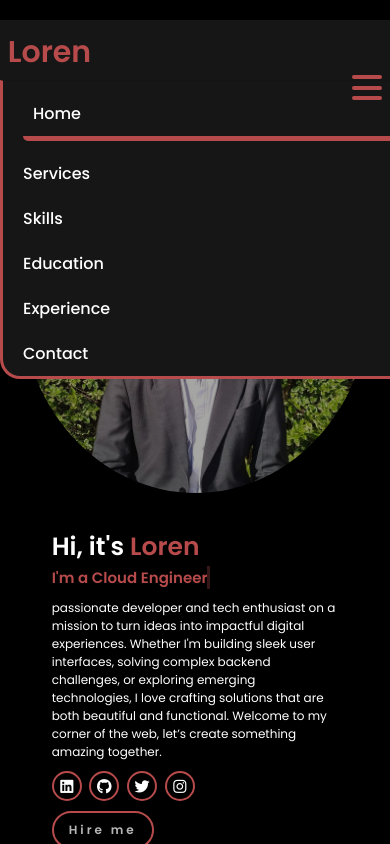
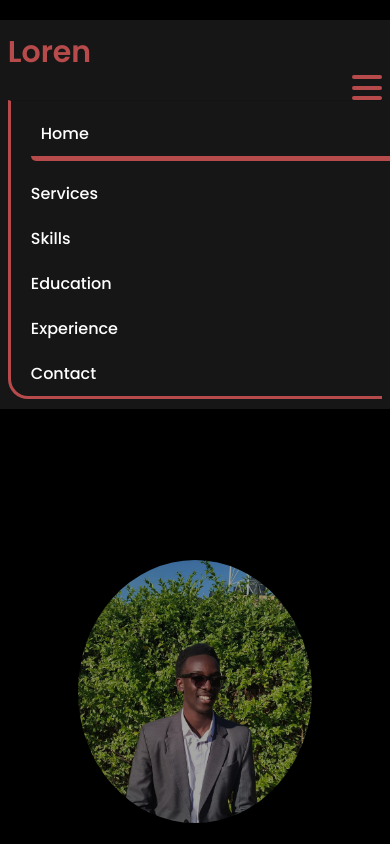
Before and after one commit to Biden254/Loren-portfolio, a plain HTML site: page index.html in a window 390 px wide. Both pictures are taken after a click on the element 367 px from the left and 87 px from the top of the page. Shown: the top 844 px of the page. Drawn offline with Linux system fonts and the light colour scheme.

Commit message:
Modified the media query

```diff
--- a/style.css
+++ b/style.css
@@ -621,41 +621,7 @@ span{
     color: white;
 }
 
-/* Tablet screens (max-width: 995px) */
-@media (max-width: 995px) {
-    header {
-        padding: 1rem 3%;
-    }
-    .home {
-        flex-direction: column;
-        gap: 3rem;
-        height: auto;
-        padding: 3rem 3%;
-    }
-    .home-img img {
-        width: 60vw;
-        margin-top: 2rem;
-    }
-    .home-content h1 {
-        font-size: 4rem;
-    }
-    .home-content h3 {
-        font-size: 2.5rem;
-    }
-    section {
-        padding: 3rem 3%;
-    }
-    .services-container,
-    .skills-container {
-        flex-direction: column;
-        align-items: center;
-    }
-    .service,
-    .skill {
-        width: 80%;
-    }
-}
-
+/* Hamburger base style */
 .hamburger {
     display: none;
     flex-direction: column;
@@ -675,12 +641,16 @@ span{
     transition: 0.3s;
 }
 
-/* Phone screens (max-width: 600px) */
-@media (max-width: 600px) {
+/* Hamburger and mobile nav for phones and tablets */
+@media (max-width: 995px) {
     header {
+        position: static;
+        width: 100%;
         flex-direction: column;
         align-items: flex-start;
         padding: 1rem 2%;
+        z-index: 1000;
+
     }
     .hamburger {
         display: flex;
@@ -690,9 +660,9 @@ span{
         flex-direction: column;
         width: 100%;
         background: #161616;
-        position: absolute;
-        top: 60px;
-        left: 0;
+        position: static;
+        top: unset;
+        left: unset;
         z-index: 1000;
     }
     nav.active {
@@ -708,6 +678,7 @@ span{
     }
     .home-img img {
         width: 90vw;
+        margin-top: 2rem;
     }
     .home-content h1 {
         font-size: 2.5rem;
@@ -750,4 +721,18 @@ span{
     .contact h1 {
         font-size: 2rem;
     }
+    .home-img {
+        display: flex;
+        justify-content: center;
+        align-items: center;
+        width: 100%;
+        margin: 2rem 0;
+    }
+    .home-img img {
+        width: 60vw;
+        max-width: 250px;
+        min-width: 120px;
+        margin: 0 auto;
+        display: block;
+    }
 }
```
